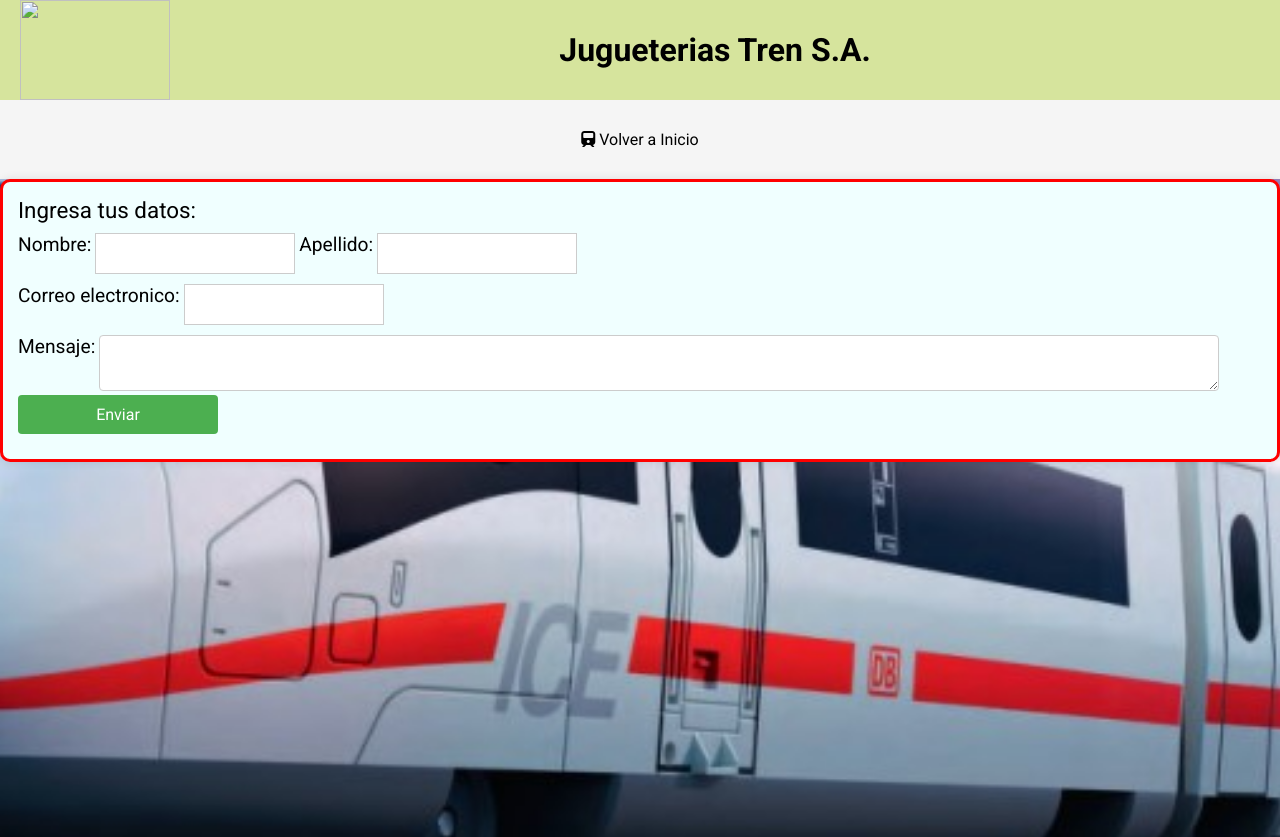
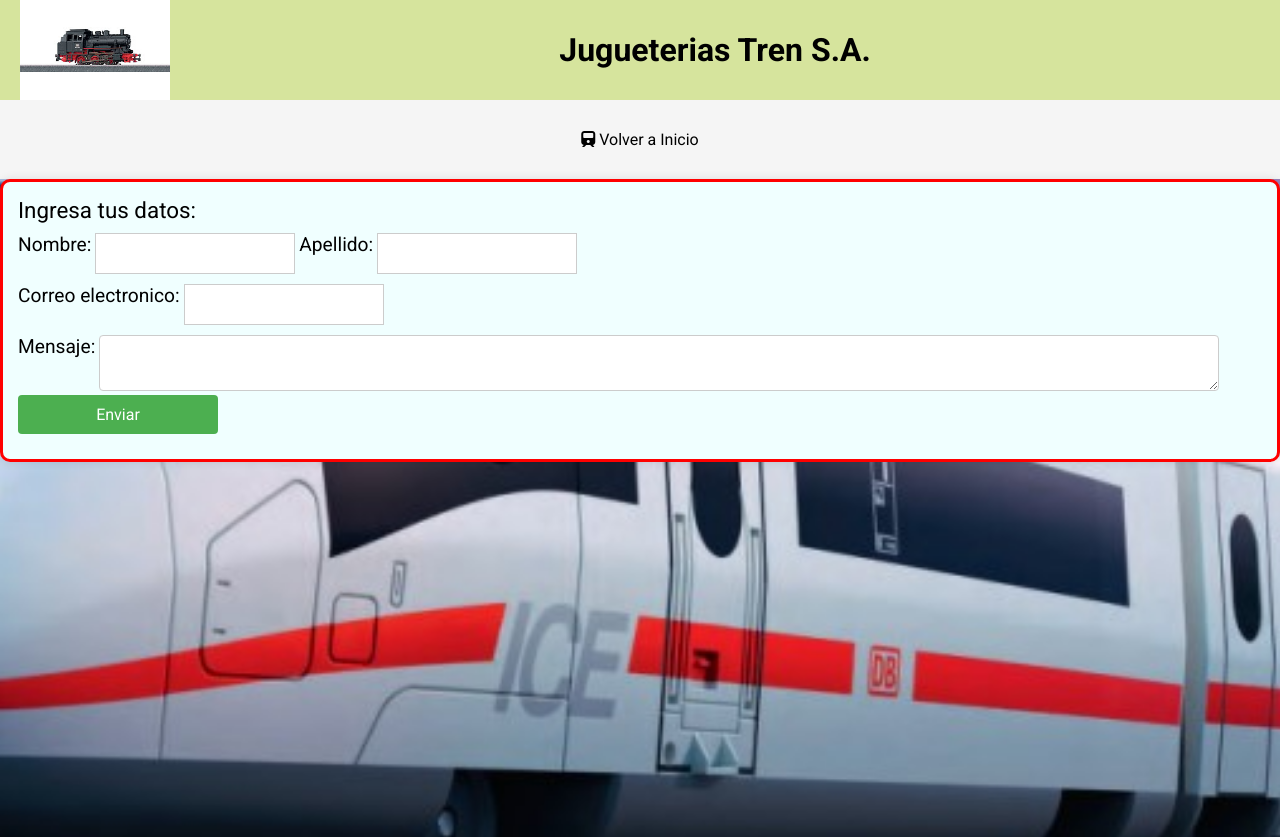
Before and after one commit to IAB-ARG/JS_Preentrega, a plain HTML site: page contacto.html in a window 1280 px wide. Shown: the top 837 px of the page. Drawn offline with Linux system fonts and the light colour scheme.

Commit message:
Update contacto.html

```diff
--- a/contacto.html
+++ b/contacto.html
@@ -13,7 +13,7 @@
     </head>
     <body>
         <header>
-            <img src="../TP Ignacio/img/Locomotora1.jpg" width="150" height="100">
+            <img src="img/Locomotora1.jpg" width="150" height="100">
             <h1>Jugueterias Tren S.A.</h1>
         </header>
 
```
